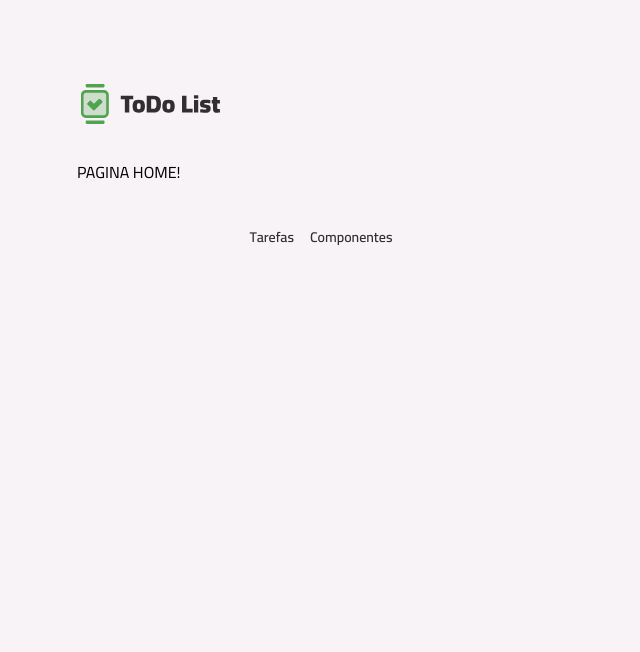
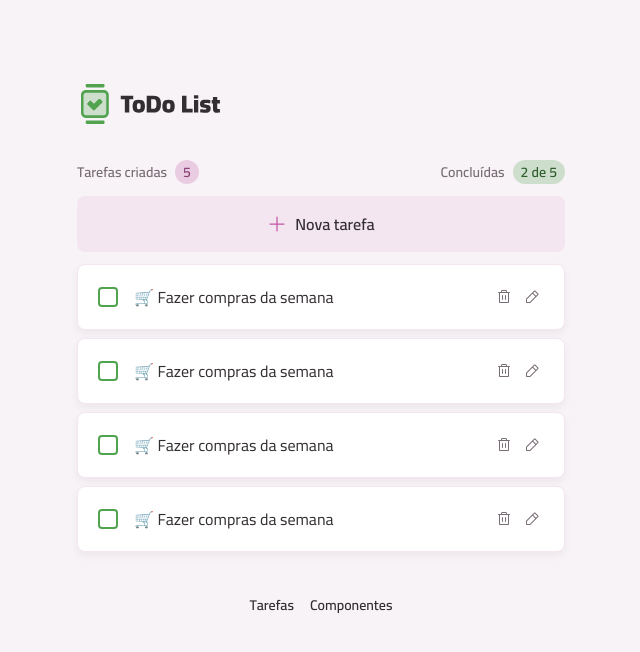
Before and after one commit to guitotti/react-todo, a React (Vite) app: page / in a window 1280 px wide. Shown: the top 652 px of the page, without its empty margins (319-959 px from the left). Built offline with nearby package versions, Linux system fonts and the light colour scheme.

Commit message:
feat: update page home

```diff
--- a/src/pages/page-home.tsx
+++ b/src/pages/page-home.tsx
@@ -1,5 +1,15 @@
 import Container from "../components/container";
+import TasksList from "../core-components/tasks-list";
+import TasksSummary from "../core-components/tasks-summary";
 
 export default function PageHome() {
-  return <Container>PAGINA HOME!</Container>;
+  return (
+    <Container as="article" className="space-y-3">
+      <header className="flex items-center justify-between">
+        <TasksSummary />
+      </header>
+
+      <TasksList />
+    </Container>
+  );
 }
```
